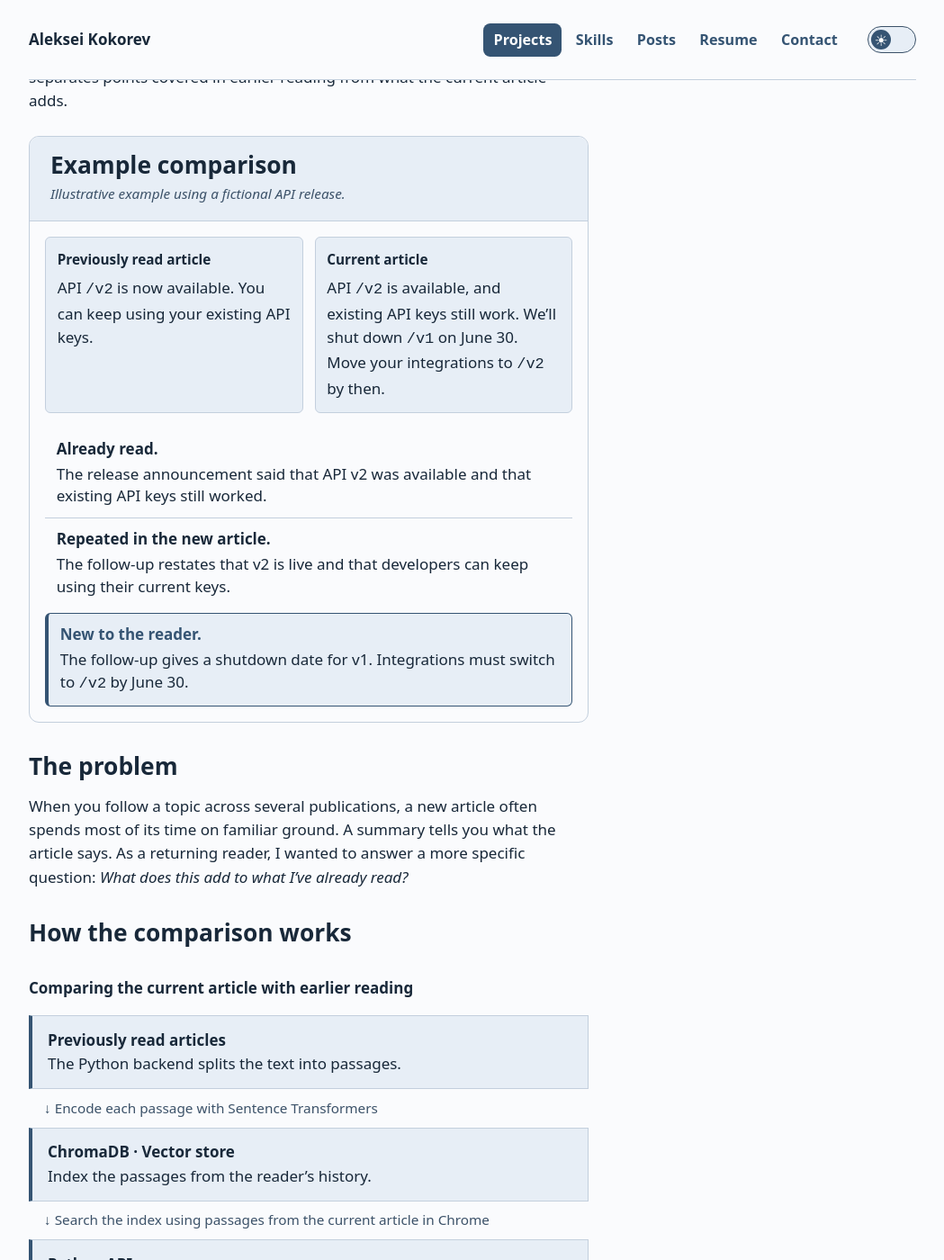
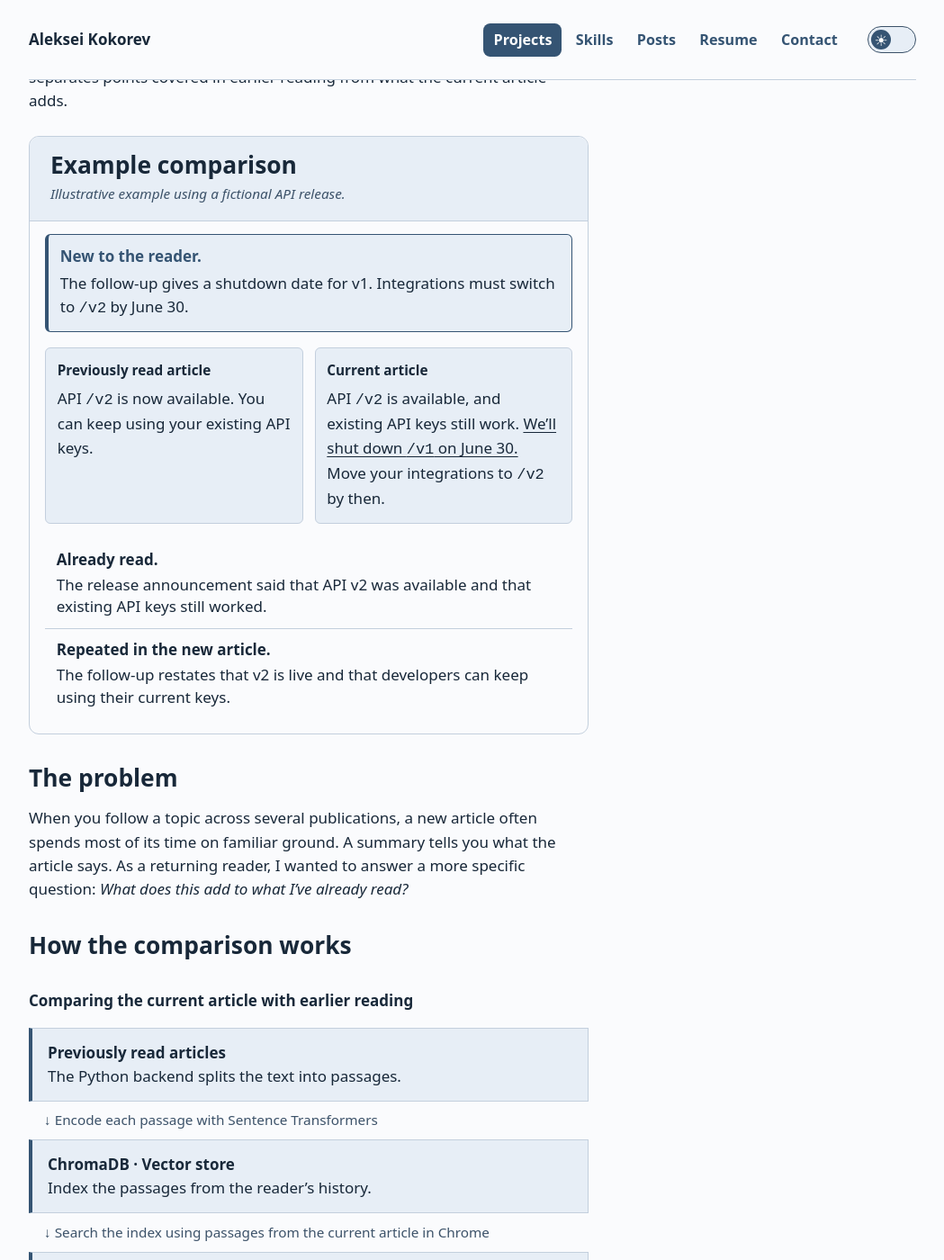
Before and after one commit to alex-coch/alex-coch.github.io, a Jekyll site: the page projects/article-comparison/index.html, which Jekyll copies as it is, in a window 1280 px wide and 1400 px high, scrolled down 552 px. Shown: the whole window at 90% size, without its empty margins (115-1164 px from the left). Built offline with Jekyll 4.4.1, drawn with Linux system fonts in a browser that asks for light colours.

Commit message:
Show the RAG result before its source excerpts

```diff
--- a/assets/portfolio.css
+++ b/assets/portfolio.css
@@ -317,6 +317,13 @@ header nav a[aria-current] {color:var(--on-accent);background:var(--accent)}
 .comparison-excerpts figcaption {font-weight:700;font-size:.9rem}
 .comparison-excerpts blockquote {margin:.4rem 0 0}
 .comparison-excerpts p {margin:0}
+.comparison-result > p.comparison-result-new {
+  max-width:none;margin:.85rem 1rem 0;padding:.65rem .75rem;
+  background:var(--panel);border:1px solid var(--accent);
+  border-inline-start-width:4px;border-radius:.35rem
+}
+.comparison-result-new strong {display:block;margin-bottom:.2rem}
+.comparison-source-highlight {text-decoration:underline;text-underline-offset:.17em}
 @media (min-width:38rem) {
   .comparison-excerpts {grid-template-columns:repeat(2,minmax(0,1fr))}
 }
--- a/projects/article-comparison/index.html
+++ b/projects/article-comparison/index.html
@@ -6,7 +6,7 @@
   <title>What’s new in this article? · Aleksei Kokorev</title>
   <link rel="icon" href="/assets/ak.svg?v=3" type="image/svg+xml">
 <script src="/assets/theme.js?v=2"></script>
-<link rel="stylesheet" href="/assets/portfolio.css?v=48">
+<link rel="stylesheet" href="/assets/portfolio.css?v=59">
 <script defer src="/assets/portfolio-nav.js?v=7"></script>
 </head>
 <body>
@@ -46,6 +46,7 @@
       <h2 id="example-comparison">Example comparison</h2>
       <p><em>Illustrative example using a fictional API release.</em></p>
     </div>
+    <p class="comparison-result-new"><strong>New to the reader.</strong> The follow-up gives a shutdown date for v1. Integrations must switch to <code>/v2</code> by June 30.</p>
     <div class="comparison-excerpts">
       <figure>
         <figcaption>Previously read article</figcaption>
@@ -53,13 +54,12 @@
       </figure>
       <figure>
         <figcaption>Current article</figcaption>
-        <blockquote><p>API <code>/v2</code> is available, and existing API keys still work. We’ll shut down <code>/v1</code> on June 30. Move your integrations to <code>/v2</code> by then.</p></blockquote>
+        <blockquote><p>API <code>/v2</code> is available, and existing API keys still work. <span class="comparison-source-highlight">We’ll shut down <code>/v1</code> on June 30.</span> Move your integrations to <code>/v2</code> by then.</p></blockquote>
       </figure>
     </div>
     <ul role="list">
       <li><strong>Already read.</strong> The release announcement said that API v2 was available and that existing API keys still worked.</li>
       <li><strong>Repeated in the new article.</strong> The follow-up restates that v2 is live and that developers can keep using their current keys.</li>
-      <li class="comparison-result-new"><strong>New to the reader.</strong> The follow-up gives a shutdown date for v1. Integrations must switch to <code>/v2</code> by June 30.</li>
     </ul>
   </section>
   <h2>The problem</h2>
```
